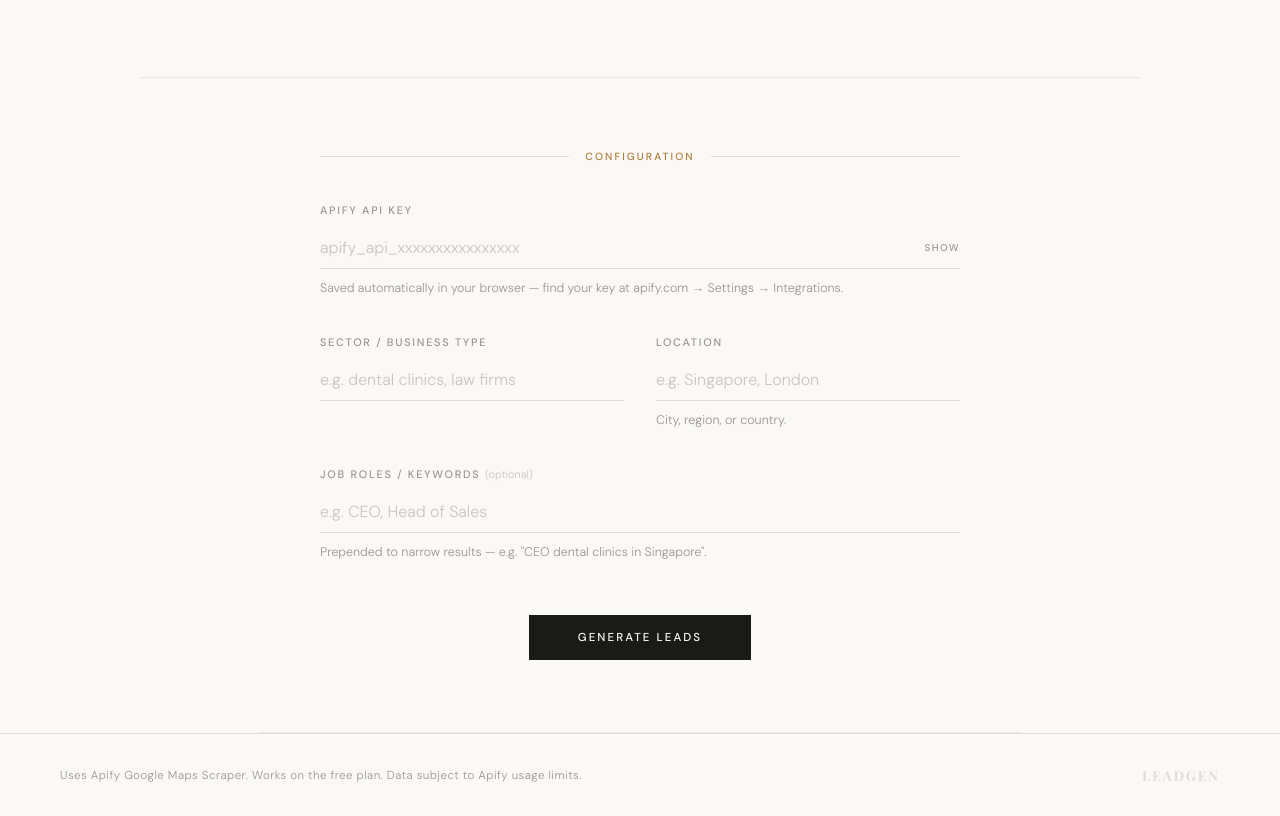
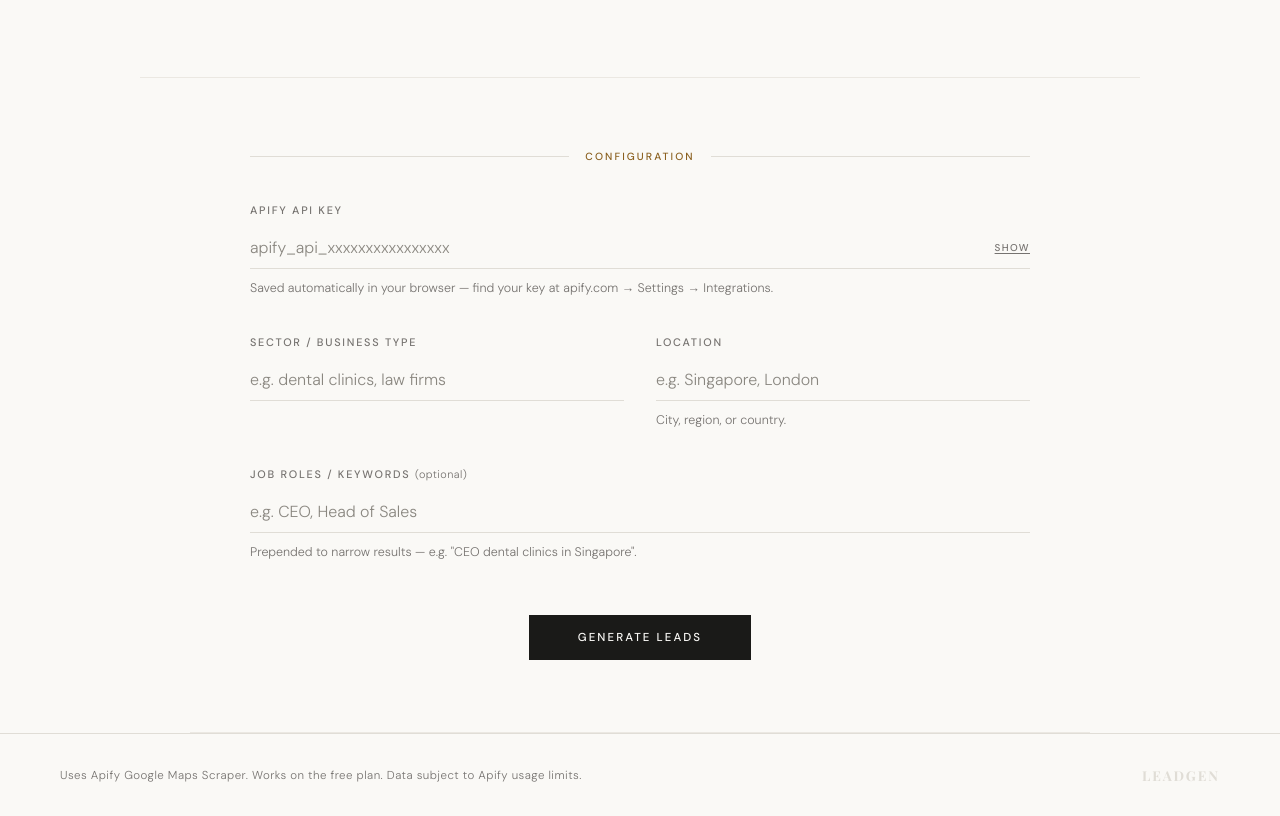
Before and after one commit to ibengwee/AI-, a plain HTML site: page index.html in a window 1280 px wide. Shown: the part 436-1252 px from the top of the page. Drawn offline with nearby package versions, Linux system fonts and the light colour scheme; a web font is replaced by a local one.

Commit message:
Fix UX/UI review findings — contrast, focus, alignment
- Darken accent/muted/dim tokens to pass WCAG AA contrast ratios
- Widen form section to 900px to align with hero
- Add box-shadow focus ring on bottom-border inputs
- Input font-weight 400, placeholder 300 to distinguish filled vs empty
- Underline SHOW toggle so it reads as clickable
- Fix optional label contrast and letter-spacing consistency

Co-Authored-By: Claude Sonnet 4.6 <noreply@anthropic.com>

```diff
--- a/index.html
+++ b/index.html
@@ -13,13 +13,13 @@
       --white:     #ffffff;
       --border:    #e0ddd6;
       --border-l:  #ebe8e2;
-      --accent:    #b07d3a;
-      --accent-h:  #8f6428;
-      --accent-dim:rgba(176,125,58,0.08);
+      --accent:    #8a5f1e;
+      --accent-h:  #6e4c16;
+      --accent-dim:rgba(138,95,30,0.08);
       --text:      #1a1a18;
       --text-2:    #6b6860;
-      --muted:     #999690;
-      --dim:       #c8c5be;
+      --muted:     #767370;
+      --dim:       #8a8780;
       --success:   #3a7d52;
       --error:     #b03a3a;
       --info:      #3a5a7d;
@@ -123,7 +123,7 @@
 
     /* ── Section ──────────────────────────────────── */
     .section {
-      max-width: 760px;
+      max-width: 900px;
       margin: 0 auto;
       padding: 72px 60px;
       border-bottom: 1px solid var(--border-l);
@@ -177,9 +177,9 @@
     label .opt {
       font-weight: 300;
       text-transform: none;
-      letter-spacing: 0;
+      letter-spacing: 0.04em;
       font-size: 0.68rem;
-      color: var(--dim);
+      color: var(--muted);
     }
 
     .input-wrap {
@@ -192,6 +192,7 @@
 
     .input-wrap:focus-within {
       border-color: var(--accent);
+      box-shadow: 0 2px 0 0 var(--accent);
     }
 
     input {
@@ -202,11 +203,11 @@
       color: var(--text);
       font-size: 1rem;
       font-family: 'DM Sans', sans-serif;
-      font-weight: 300;
+      font-weight: 400;
       outline: none;
     }
 
-    input::placeholder { color: var(--dim); }
+    input::placeholder { color: var(--dim); font-weight: 300; }
     input.has-toggle   { padding-right: 52px; }
 
     .toggle-btn {
@@ -217,6 +218,8 @@
       color: var(--muted);
       cursor: pointer;
       font-size: 0.62rem;
+      text-decoration: underline;
+      text-underline-offset: 2px;
       font-weight: 500;
       font-family: 'DM Sans', sans-serif;
       letter-spacing: 0.14em;
```
